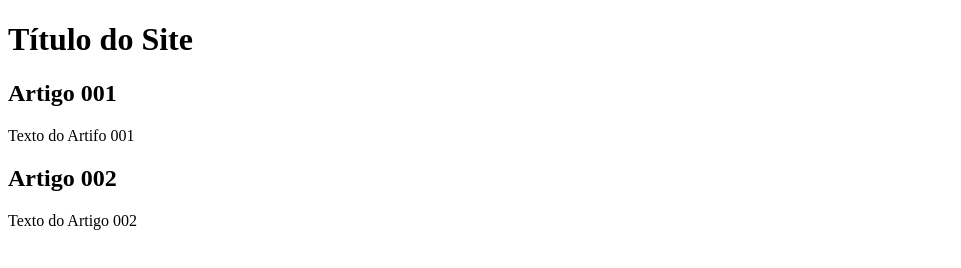
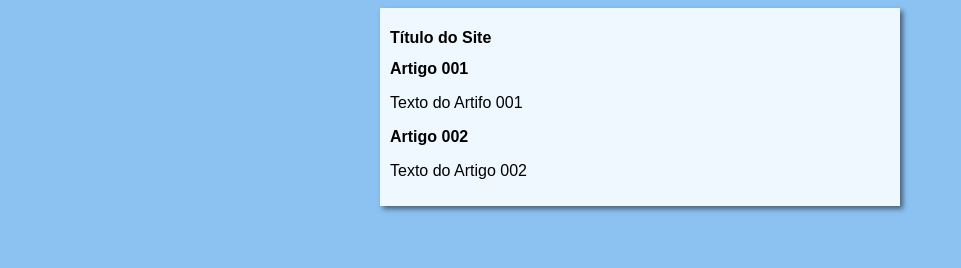
Before and after one commit to riquelmyhsilva/projeto-site, a plain HTML site: page index.html in a window 1280 px wide. Shown: the whole page, without its empty margins (0-961 px from the left). Drawn offline with Linux system fonts and the light colour scheme.

Commit message:
add desing

```diff
--- a/index.html
+++ b/index.html
@@ -4,6 +4,7 @@
     <meta charset="UTF-8">
     <meta name="viewport" content="width=device-width, initial-scale=1.0">
     <title>Document</title>
+    <link rel="stylesheet" href="styles/style.css">
 </head>
 <body>
     <main>
--- /dev/null
+++ b/styles/style.css
@@ -0,0 +1,16 @@
+* {
+    font-family: Arial, Helvetica, sans-serif;
+    font-size: 16px;
+}
+
+body {
+    background-color: rgb(139, 194, 242);
+}
+
+main {
+    background-color: aliceblue;
+    width: 500px;
+    margin: auto;
+    padding: 10px;
+    box-shadow: 3px 3px 5px rgba(0, 0, 0, 0.5);
+}
```
